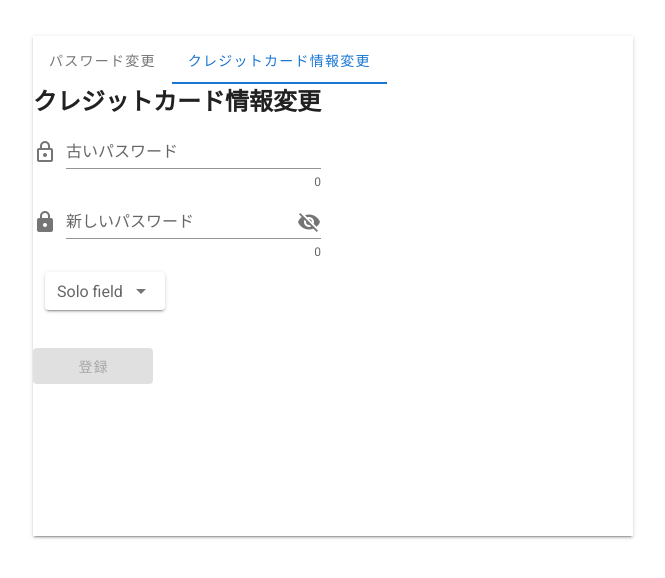
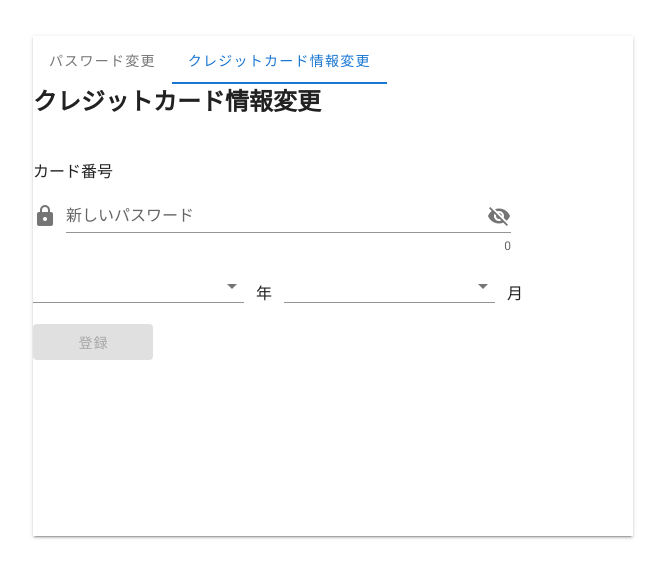
Before and after one commit to K-Fryxell/SmoLogi, a Vue app: page /user_passchange in a window 1280 px wide. Both pictures are taken after a click on the tab "クレジットカード情報変更". Shown: the top 578 px of the page, without its empty margins (307-972 px from the left). Built offline with nearby package versions, Linux system fonts and the light colour scheme.

Commit message:
ほぼ変更なし

```diff
--- a/src/components/User/Cred.vue
+++ b/src/components/User/Cred.vue
@@ -6,12 +6,9 @@
         </h2>
         <v-form
             v-model="valid">
-            <v-text-field
-                v-model="mailaddress"
-                prepend-icon="mdi-lock-outline"
-                :rules="registemailRules"
-                counter
-                label="古いパスワード"/>
+            <div class="mt-10">
+          カード番号
+
             <v-text-field
                 v-model="password"
                 :type="showPassword ? 'text' : 'password'" prepend-icon="mdi-lock"
@@ -21,14 +18,27 @@
                 counter
                 label="新しいパスワード"
                 hint="パスワードは8字以上20字以下にしてください。"
-                required/>
-            <v-col class="d-flex" cols="12" sm="6">
-        <v-select
+                required>
+            </v-text-field>
+            </div>
+          <v-row>
+            <v-col>
+          <v-select
           :items="items"
-          label="Solo field"
-          dense
-          solo></v-select>
-      </v-col>
+        ></v-select>
+        </v-col>
+        <div class="mt-10">
+          年
+        </div>
+        <v-col>
+          <v-select
+            :items="items"
+          ></v-select>
+        </v-col>
+        <div class="mt-10">
+          月
+        </div>
+      </v-row>
             <v-btn
                 @click="signUp"
                 :disabled="!valid"
```
